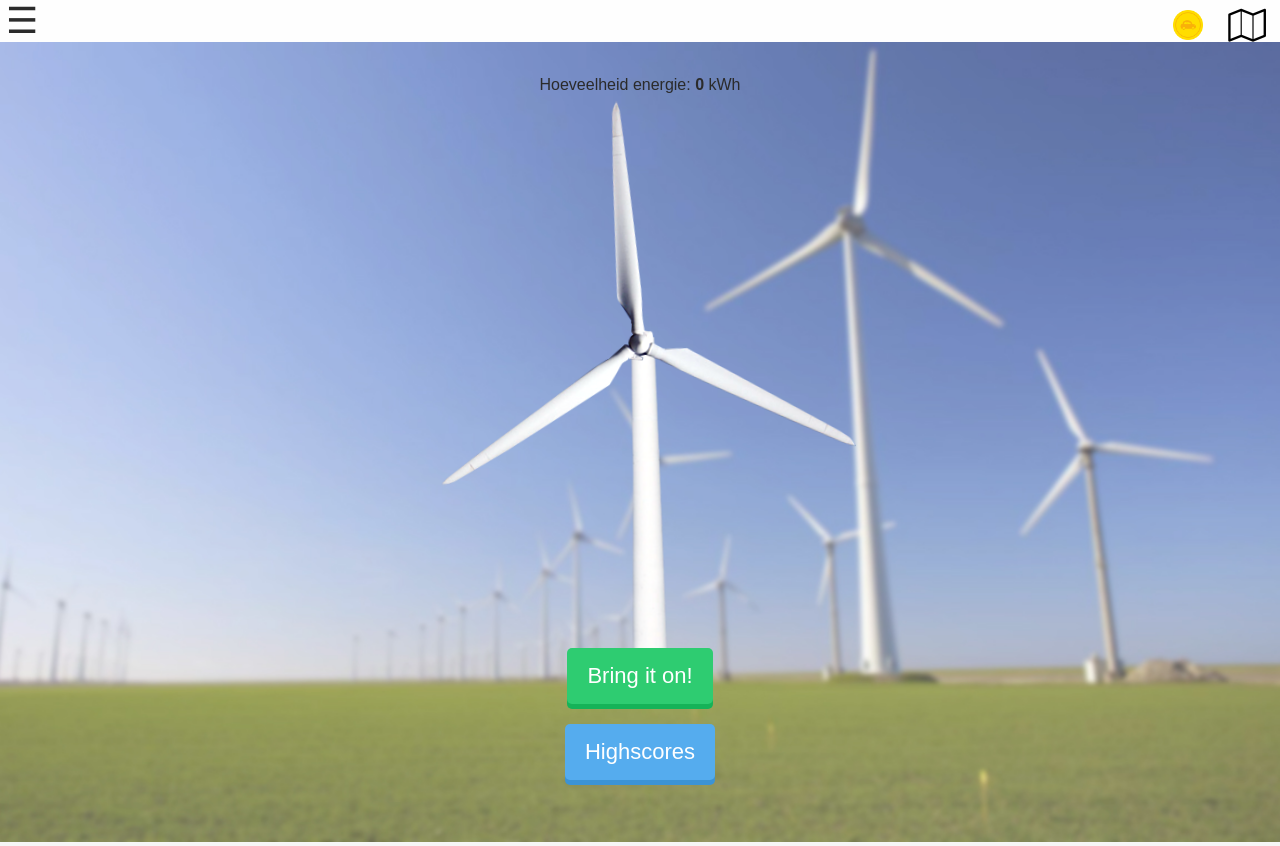
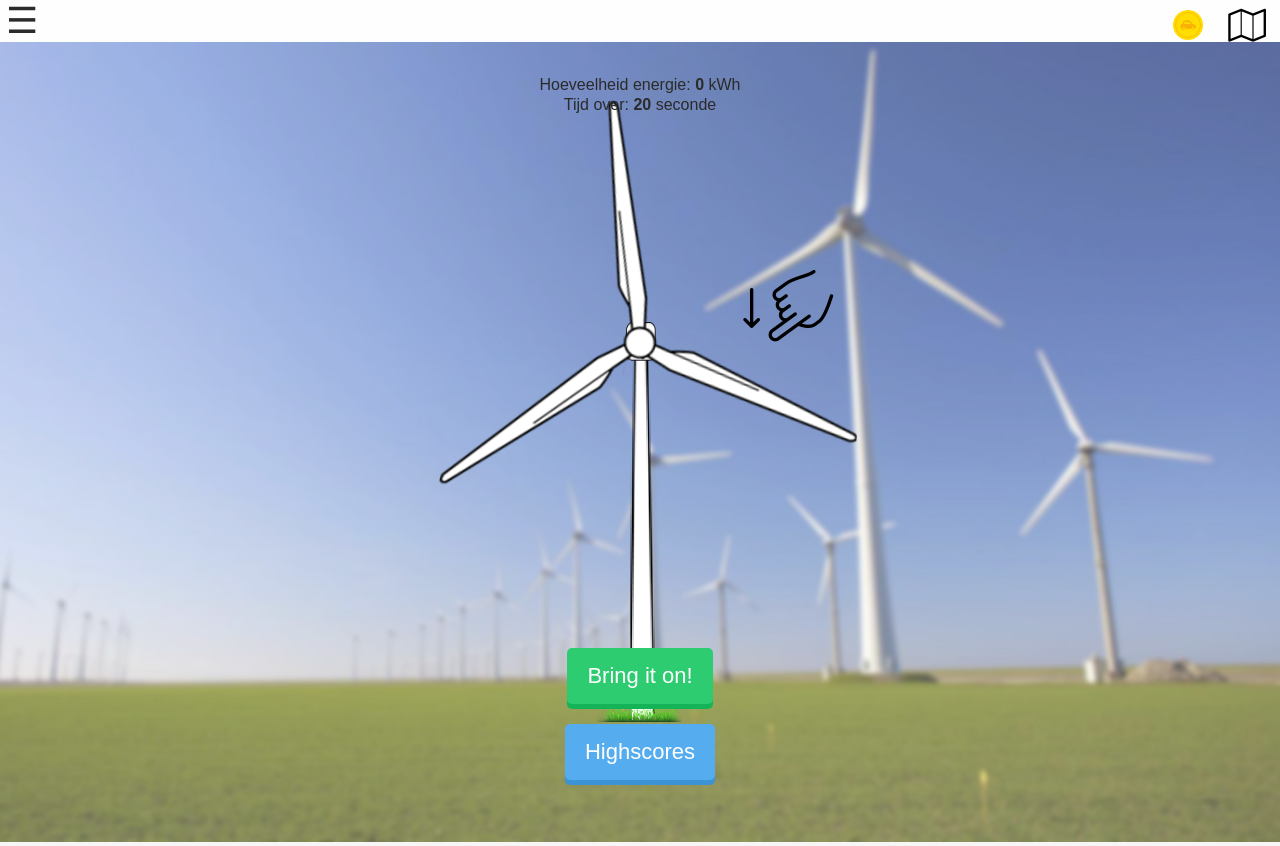
Before and after one commit to steven7kramer/backseatbuddy, a PHP site: page /pages/POI/windmolens.php in a window 1280 px wide; the page is wider, and only the part inside the window is pictured. Run offline with PHP 8.4, Linux system fonts and the light colour scheme; the visitor is signed in with stand-in values (Sample User, id 1); data that the repository does not hold is empty; some libraries are stand-ins or nearby versions.

Commit message:
tutorial improvements and document name changes from game to windmill

```diff
--- a/css/bsb_style.css
+++ b/css/bsb_style.css
@@ -12,7 +12,7 @@ Author:         Cas Wognum
 @import "typography.css";
 @import "BinfoWindow.css";
 @import "slickSlider.css";
-@import "Game.css";
+@import "windmolens.css";
 
 .not-active {
   pointer-events: none;
--- a/css/Game.css
+++ b/css/windmolens.css
@@ -86,12 +86,26 @@
     bottom: 10px;
 }
 
-#ScoreText {
+#ScoreText, #TimeText{
     width: 100%;
     text-align: center;
     position: absolute;
-    text-align: center;
-    top: 60px;
+}
+#ScoreText{top:60px;}
+#TimeText{top:80px;}
+
+#swipeImage{
+	position: absolute;
+}
+
+#swipeImage img{
+	width:100px;
+	user-drag: none;
+	user-select: none;
+	-moz-user-select: none;
+	-webkit-user-drag: none;
+	-webkit-user-select: none;
+	-ms-user-select: none;
 }
 
 /* Google Maps API CSS*/
--- a/js/BackseatGame.js
+++ b/js/BackseatWindmills.js
@@ -4,6 +4,7 @@ var gameIsActive = false;
 var MINIMUM_SPEED = 0.005;
 var windowOpen = false;
 var userLocation;
+var gameTimer = 20000;
 
 jQuery(document).ready(function() {
     startGame();
@@ -11,8 +12,9 @@ jQuery(document).ready(function() {
 
 function startGame() {
     myGameArea.start();
+    tutorialAnimation(gameIsActive);
     windMillHead = new component(477, 447, "../../../images/game/windmill_head.png", window.innerWidth / 2, 300, true);
-    windMillPost = new component(477, 371, "../../../images/game/windmill_post.png", window.innerWidth / 2, 480, false);
+    windMillPost = new component(400, 400, "../../../images/game/windmill_post.png", (window.innerWidth / 2) - 5, 480, false);
 
     jQuery('#gameCanvas').swipedown(function(e, touch) {
         var swipeSpeed = Math.min(5, touch.yAmount / touch.duration); // Gives speed in pixels/millisecond
@@ -23,17 +25,34 @@ function startGame() {
         if (windowOpen) {
             closeHighScores();
         }
+        jQuery('#swipeImage').fadeOut();
         jQuery('#GameButtons').fadeOut();
         gameIsActive = true;
+        tutorialAnimation(gameIsActive);
         startAngle = windMillHead.angle;
 
+        countDownTimer();
         setTimeout(function() {
             jQuery('#GameButtons').fadeIn();
             gameIsActive = false;
             saveHighscore(Math.round(windMillHead.angle - startAngle));
             windMillHead.angle = 0;
-        }, 20000);
+        }, gameTimer);
     });
+}
+
+function countDownTimer(){
+  var n = gameTimer/1000;
+  setTimeout(countDown,1000);
+  jQuery('.timeLeft').text(n);
+
+  function countDown(){
+     n--;
+     if(n > 0){
+        setTimeout(countDown,1000);
+     }
+     jQuery('.timeLeft').text(n);
+  }
 }
 
 var myGameArea = {
@@ -93,6 +112,7 @@ function updateGameArea() {
     windMillHead.update();
     if (gameIsActive) {
         jQuery('.score').text(Math.round(windMillHead.angle - startAngle));
+        jQuery('.timeLeft').text();
     }
 }
 
@@ -162,3 +182,25 @@ function closeHighScores() {
     windowOpen = false;
     $('#sideContent').css({'width': '0', 'box-shadow': 'none'});
 }
+
+function tutorialAnimation(gameIsActive){
+  var elem = document.getElementById("swipeImage");
+  const startPos = 200;
+
+  elem.style.left = (window.innerWidth / 2) + 100 + 'px';
+  elem.style.top = startPos + 'px';
+  var pos = startPos;
+  var id = setInterval(frame, 10);
+    function frame() {
+      if (pos == startPos + 100) {
+        if(gameIsActive == false){
+          setTimeout(function(){ pos = startPos; }, 1000);
+        }else{
+          clearInterval(id);
+        }
+      } else {
+        pos++;
+        elem.style.top = pos + 'px';
+      }
+    }
+}
--- a/pages/POI/windmolens.php
+++ b/pages/POI/windmolens.php
@@ -18,7 +18,7 @@
         <script type="text/javascript" src="../../../lib/TouchEvents/src/jquery.mobile-events.min.js"></script>
 
         <!-- Javascript -->
-        <script src="../../../js/BackseatGame.js"></script>
+        <script src="../../../js/BackseatWindmills.js"></script>
         <script src="../../../js/BackseatNAV.js"></script>
     <body>
         <!-- NAVIGATION -->
@@ -42,6 +42,14 @@
         <div id="ScoreText">
             <p>Hoeveelheid energie: <b class='score'>0</b> kWh</p>
         </div>
+        <div id="TimeText">
+            <p>Tijd over: <b class='timeLeft'>20</b> seconde</p>
+        </div>
+
+        <!-- Swipe Image -->
+          <div id="swipeImage">
+            <img src="../../images/game/swipeDown.png">
+          </div>
 
         <div id="GameButtons">
             <!-- Start game -->
```
Also changed, not shown: images/game/swipeDown.png (added), images/game/windmill_head.png, images/game/windmill_head2.png (added), images/game/windmill_post.png, images/game/windmill_post2.png (added), 1 other file.
